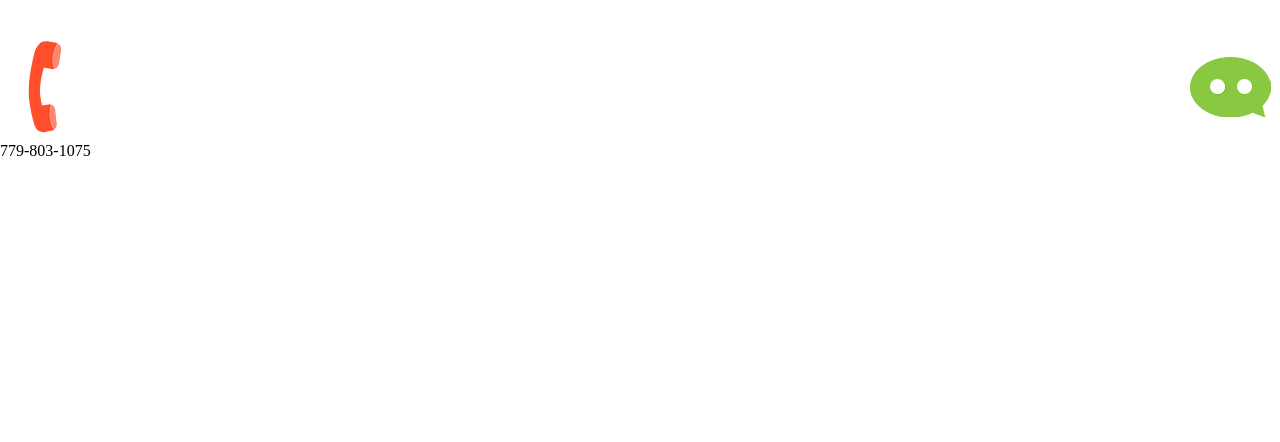
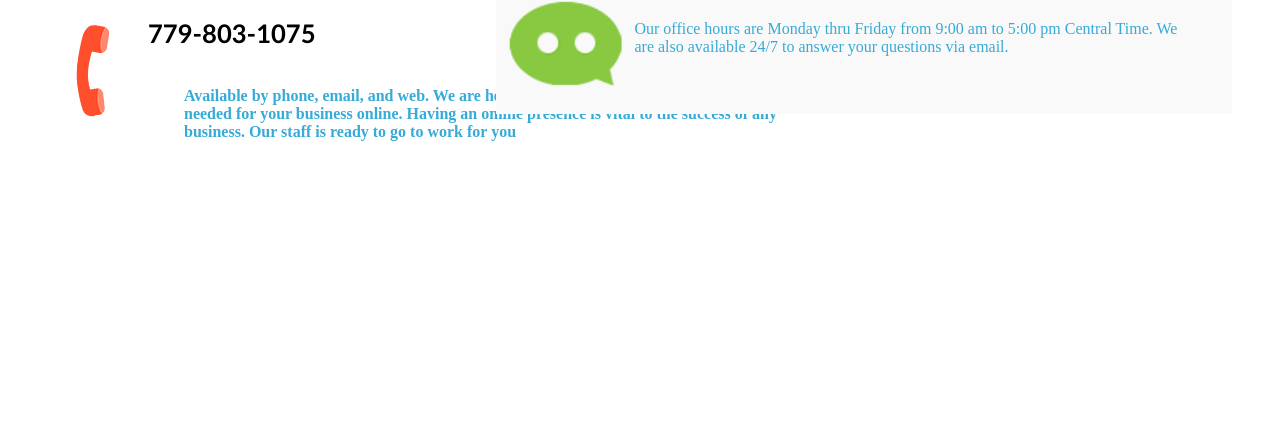
Before and after one commit to RrLSn/cybergate, a plain HTML site: page index.html in a window 1280 px wide. Shown: the part 606-1048 px from the top of the page. Before the commit the page ends 926 px from the top, so only its background shows below. Drawn offline with Linux system fonts and the light colour scheme.

Commit message:
cybergate

```diff
--- a/index.html
+++ b/index.html
@@ -13,7 +13,7 @@
         <div class="nav">
             <nav>
                 <div><img src="media/logo5.png"></div>
-                <a href="./home.html">Home</a>
+                <a href="./index.html">Home</a>
                 <a href="./website.html">Website Design</a>
                 <a href="./webhosting.html">Web Hosting Plans</a>
                 <a href="#telephone">Contact Us</a>
@@ -44,13 +44,25 @@
             </div>
         </div>
     </div>
-    <div id="tele">
-        <div class="telephone"><img src="./media/tele.jpg">
-            <div>779-803-1075</div>
+
+    <div>
+        <div class="tele"><img src="./media/tele.jpg">
+            <p id="dial">
+                <h5>779-803-1075</h5>
+            </p>
+            <h6 class="conv">
+                <br>Available by phone, email, and web. We are here to provide you with the tools and services
+                <br>needed for your business online. Having an online presence is vital to the success of any
+                <br>business. Our staff is ready to go to work for you
+            </h6>
         </div>
-         <div class="msg"><img src="./media/msg.png"></div>
+        <div class="msg"><img src="./media/msg.png">
+            <p id="text">
+              <br>Our office hours are Monday thru Friday from 9:00 am to 5:00 pm Central Time. We
+              <br>are also available 24/7 to answer your questions via email.
+            </p>
+        </div>
     </div>
-
 
 </body>
 </html>
--- a/style.css
+++ b/style.css
@@ -111,10 +111,55 @@ h3{
     right: -38rem;
 }
 
-#tele{
+.tele{
+    display: flex;
+    position: relative;
+    bottom: 11rem;
+    left: 3rem;
+    width: 46rem;
+    background-color: white;
+}
+
+
+
+.msg {
+    float: right;
+    display: flex;
+    position: relative;
+    bottom: 20.5rem;
+    right: 3rem;
+    width: 46rem;
+    background-color: #f9f9f9;
+    height: 9rem;
+
+}
+
+h5 {
+    font-size: 1.6em;
+    font-family: 'Gill Sans', 'Gill Sans MT', Calibri, 'Trebuchet MS', sans-serif;
+    width: 15rem;
+}
+
+.conv{
+
+    position: absolute;
+    padding-top: 3rem;
+    top: 0.2rem;
+    left: 8.5rem;
+    color: #36abd8;
+    font-size: 1em;
+    width: 55rem;
+
+}
+
+#text{
+    color: #36abd8;
+    padding-top: 2rem;
+}
+/* #tele{
 display: flex;
 justify-content: space-between;
 position: relative;
 bottom: 10rem;
 
-}
+} */
```
Also changed, not shown: 1 other file.
